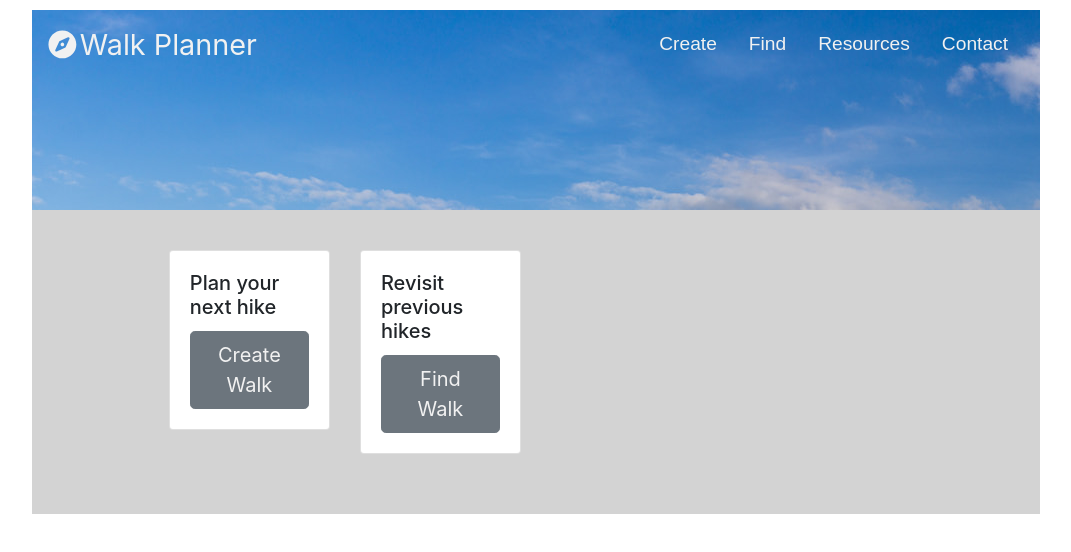
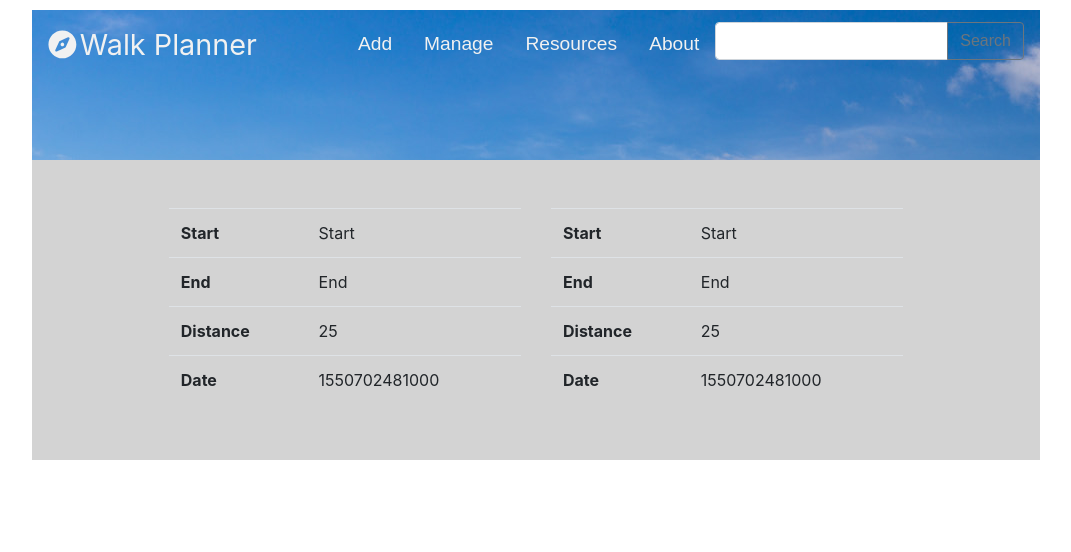
Before and after one commit to LiliyaStefanova/rambleOn, a React (Create React App) app in the folder app/: page /walks/all in a window 1280 px wide. Shown: the top 552 px of the page, without its empty margins (104-1175 px from the left). Built offline with nearby package versions, Linux system fonts and the light colour scheme.

Commit message:
more work on components

```diff
--- a/app/src/components/header/Header.js
+++ b/app/src/components/header/Header.js
@@ -1,22 +1,45 @@
 import React from 'react';
 import './index.css';
-import {Navbar, Nav, NavbarBrand, NavItem, NavLink} from 'reactstrap';
+import {Nav, Navbar, NavbarBrand, NavItem, NavLink} from 'reactstrap';
 import {Link} from 'react-router-dom';
 import PropTypes from 'prop-types';
 import {library} from '@fortawesome/fontawesome-svg-core';
 import {FontAwesomeIcon} from '@fortawesome/react-fontawesome';
 import {faCompass} from '@fortawesome/free-solid-svg-icons';
+import Search from './Search'
 
 library.add(faCompass);
 
 const styles = {
-    navBrand: {color: '#f1f1f1', fontSize:'1.8em'},
+    navBrand: {color: '#f1f1f1', fontSize: '1.8em'},
 };
 
 export default class Header extends React.Component {
 
-render()
-    {
+    constructor(props) {
+        super(props);
+        this.state = {
+            term: '',
+            searchResults: null
+        };
+        this.onSearchChange = this.onSearchChange.bind(this);
+        this.onSearchSubmit = this.onSearchSubmit.bind(this);
+    }
+
+    onSearchChange(event) {
+        this.setState({term: event.target.value});
+    }
+
+    onSearchSubmit(event) {
+        const {term} = this.state;
+        const cachedWalks = localStorage.getItem(term);
+        this.setState({searchResults: cachedWalks});
+        event.preventDefault();
+    }
+
+
+    render() {
+        const {term, searchResults} = this.state;
         return (
             <div className="header">
                 <Navbar navbar>
@@ -27,12 +50,12 @@ render()
                     <Nav pills>
                         <NavItem className="navContainer">
                             <NavLink>
-                            <Link to='/walk/create' className='link'>Create</Link>
+                                <Link to='/walk/create' className='link'>Add</Link>
                             </NavLink>
                         </NavItem>
                         <NavItem className="navContainer">
                             <NavLink>
-                            <Link to='/walks/all' className='link'>Find</Link>
+                                <Link to='/walks/all' className='link'>Manage</Link>
                             </NavLink>
                         </NavItem>
                         <NavItem className="navContainer">
@@ -42,8 +65,16 @@ render()
                         </NavItem>
                         <NavItem className="navContainer">
                             <NavLink>
-                            <Link to='/contact' className='link'>Contact</Link>
+                                <Link to='/contact' className='link'>About</Link>
                             </NavLink>
+                        </NavItem>
+                        <NavItem>
+                            <Search
+                                value={term}
+                                onChange={this.onSearchChange}
+                                onSubmit={this.onSearchSubmit}>
+                                Search
+                            </Search>
                         </NavItem>
                     </Nav>
 
--- a/app/src/components/list/Search.js
+++ b/app/src/components/header/Search.js
@@ -1,6 +1,6 @@
 import React, {Component} from 'react';
 import PropTypes from 'prop-types';
-import {Form, FormGroup} from 'reactstrap';
+import {InputGroup, InputGroupAddon, Button, Input} from 'reactstrap';
 
 export default class Search extends Component {
 
@@ -13,15 +13,15 @@ export default class Search extends Component {
     render() {
         const { value, onChange, onSubmit, children } = this.props;
         return(
-            <Form onSubmit={onSubmit}>
-                <FormGroup>
-                <input type="search" name="search" value={value} onChange={onChange}
+            <InputGroup onSubmit={onSubmit}>
+                <Input type="search" name="search" value={value} onChange={onChange}
                        ref={(node) => {
-                       this.input = node;
+                           this.input = node;
                        }}/>
-                <button type="submit">{children}</button>
-                </FormGroup>
-            </Form>
+                <InputGroupAddon addonType="append">
+                    <Button type="submit" outline>{children}</Button>
+                </InputGroupAddon>
+            </InputGroup>
         )
     }
 
--- a/app/src/components/header/index.css
+++ b/app/src/components/header/index.css
@@ -1,7 +1,7 @@
 .header {
     background-size: cover;
     background: url("../../images/background_main.jpg") no-repeat;
-    height: 200px;
+    height: 150px;
     margin: auto;
     width: 80%;
 }
--- a/app/src/components/home/Content.js
+++ b/app/src/components/home/Content.js
@@ -1,9 +1,10 @@
 import React, {Component} from 'react';
 import '../../App.css';
 import './index.css'
-import {Link} from 'react-router-dom';
-import {Container, Row, Col, Button, Card, CardTitle} from 'reactstrap';
+import { Container } from 'reactstrap';
+import WalkList  from '../list/WalkList'
 import {PropTypes} from 'prop-types';
+
 
 class Content extends Component {
 
@@ -20,32 +21,10 @@ class Content extends Component {
         if (error) {
             return <p>Something went wrong</p>
         }
-        return (
-            <Container fluid className="container">
-                <Row>
-                    <Col xs="3">
-                        <Card body>
-                            <CardTitle>Plan your next hike</CardTitle>
-                            <Link to='walk/create'>
-                                <Button size="lg" className="buttonStyle">
-                                    Create Walk
-                                </Button>
-                            </Link>
-                        </Card>
-                    </Col>
-                    <Col xs="3">
-                        <Card body>
-                            <CardTitle>Revisit previous hikes</CardTitle>
-                        <Link to='/walks/all'>
-                            <Button size="lg" className="buttonStyle">
-                                Find Walk
-                            </Button>
-                        </Link>
-                        </Card>
-                    </Col>
-                </Row>
-            </Container>
-        );
+        return(
+            <WalkList/>
+        )
+
     }
 }
 
--- /dev/null
+++ b/app/src/components/list/WalkCard.js
@@ -0,0 +1,31 @@
+import {Table} from 'reactstrap';
+import React from 'react';
+
+const WalkCard = ({walk}) => {
+    const {desc, start, end, distance, date} = walk;
+    return (
+        <div>
+            <h2>{desc}</h2>
+            <Table>
+                <tr>
+                    <th>Start</th>
+                    <td>{start}</td>
+                </tr>
+                <tr>
+                    <th>End</th>
+                    <td>{end}</td>
+                </tr>
+                <tr>
+                    <th>Distance</th>
+                    <td>{distance}</td>
+                </tr>
+                <tr>
+                    <th>Date</th>
+                    <td>{date}</td>
+                </tr>
+            </Table>
+        </div>
+    );
+};
+
+export default WalkCard;
--- a/app/src/components/list/WalkList.js
+++ b/app/src/components/list/WalkList.js
@@ -1,82 +1,46 @@
 import React, {Component} from 'react';
-import {Table} from 'reactstrap';
-import Search from './Search'
-import CheckList from '../walk/CheckList';
+import WalkCard from './WalkCard';
+import { Container, Row, Col } from 'reactstrap';
 
-export default class WalkList extends Component{
+const dummyList = [
+    {id:1, description: 'Test walk 1', start: 'Start', end: 'End', distance: '25', date: Date.now()},
+    {id:1, description: 'Test walk 1', start: 'Start', end: 'End', distance: '25', date: Date.now()}
+];
+
+class WalkList extends Component{
 
 
     constructor(props) {
         super(props);
 
         this.state = {
-            term:'',
-            searchResults:null,
+            walkList: null,
             selectedWalk:null,
             error: null,
             isLoading: false,
         };
 
-        this.onSearchChange = this.onSearchChange.bind(this);
-        this.onSearchSubmit = this.onSearchSubmit.bind(this);
-
     }
 
-
-    onSearchChange(event){
-        this.setState({term:event.target.value});
-    }
-
-    onSearchSubmit(event){
-        const {term} = this.state;
-        const cachedWalks =localStorage.getItem(term);
-        this.setState({searchResults:cachedWalks});
-        event.preventDefault();
-    }
-
-
     render(){
-        const { term, searchResults, selectedWalk, error, isLoading } = this.state;
+        const { selectedWalk, error, isLoading } = this.state;
         if(error){
             return <p>Something went wrong</p>
         }
         return(
             <div>
-                <Search
-                    value={term}
-                    onChange={this.onSearchChange}
-                    onSubmit={this.onSearchSubmit}>
-                    Search
-                </Search>
                 <div>
-                    <Table>
-                        <thead>
-                        <tr>
-                            <th>#</th>
-                            <th>Name</th>
-                            <th>Start</th>
-                            <th>End</th>
-                            <th>Distance</th>
-                            <th>Date</th>
-                            <th>Update</th>
-                            <th>Delete</th>
-                        </tr>
-                        </thead>
-                        <tbody>
-                        <tr>
-                            <td>1</td>
-                            <td>Wild Atlantic Way</td>
-                            <td>Cork</td>
-                            <td>Galway</td>
-                            <td>500</td>
-                            <td>12/05/2018</td>
-                        </tr>
-                        </tbody>
-                    </Table>
+                    <Container>
+                        <Row>
+                            <Col><WalkCard walk={dummyList[0]}/></Col>
+                            <Col><WalkCard walk={dummyList[1]}/></Col>
+                        </Row>
+                    </Container>
                 </div>
-                <CheckList/>
             </div>
 
         )
     }
 }
+
+export default WalkList;
```
Lines whose indentation alone changed are shown as unchanged.
